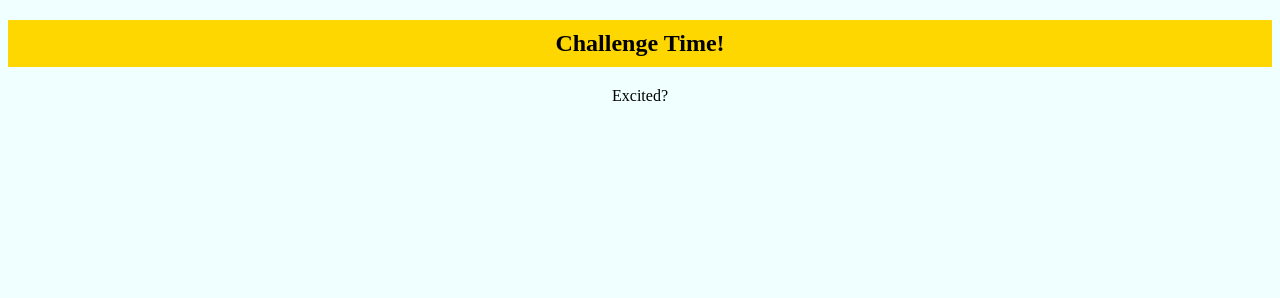
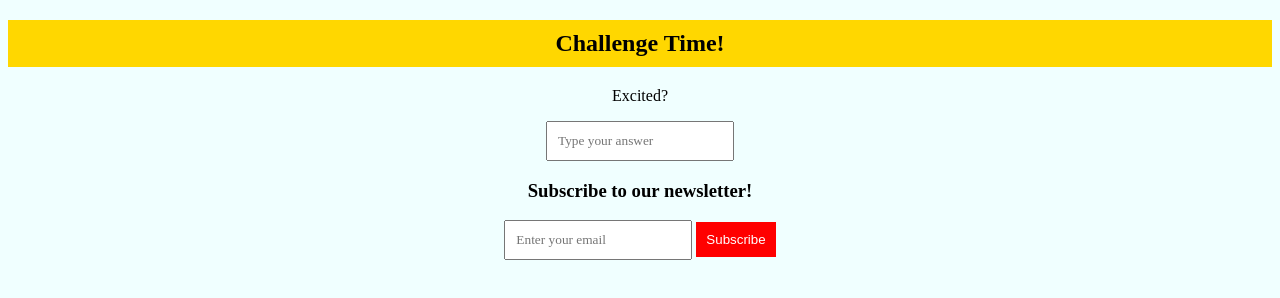
Before and after one commit to MyCool-DJ/MIMO-Login-Form, a plain HTML site: page index.html in a window 1280 px wide. Drawn offline with Linux system fonts and the light colour scheme.

Commit message:
I added an email element and a Subscribe Button.

```diff
--- a/index.html
+++ b/index.html
@@ -4,13 +4,18 @@
     <meta charset="utf-8">
     <meta name="viewport" content="width=device-width">
     <title>replit</title>
-    <link href="style.css" rel="stylesheet" type="text/css" />
+    <link href="style.css" rel="stylesheet" type="text/css"/>
   </head>
   <body>
  		<h2>Challenge Time!</h2>
 		<p>Excited?</p>
 		<form>
-
+			<input type="text"
+				placeholder="Type your answer">
+		<h3>Subscribe to our newsletter!</h3>
+			<input type="email"
+				placeholder="Enter your email">
+					<button>Subscribe</button>
 		</form>
     <script src="script.js"></script>
   </body>
--- a/style.css
+++ b/style.css
@@ -15,3 +15,10 @@ input{
 	padding: 10px;
 	font-family: Quicksand;
 }
+
+button{
+	padding: 10px;
+	background-color: red;
+	border: none;
+	color: white;
+}
```
